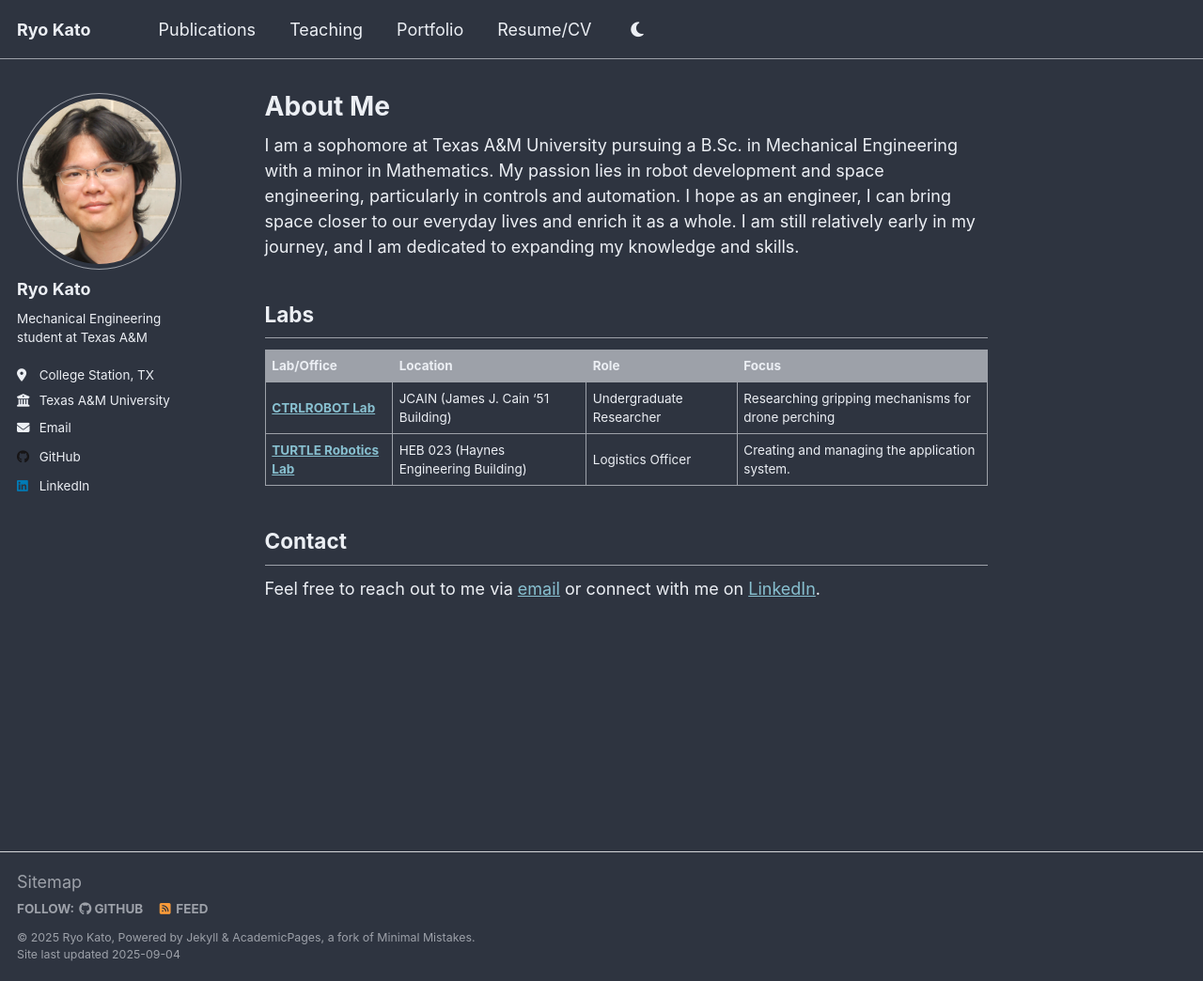
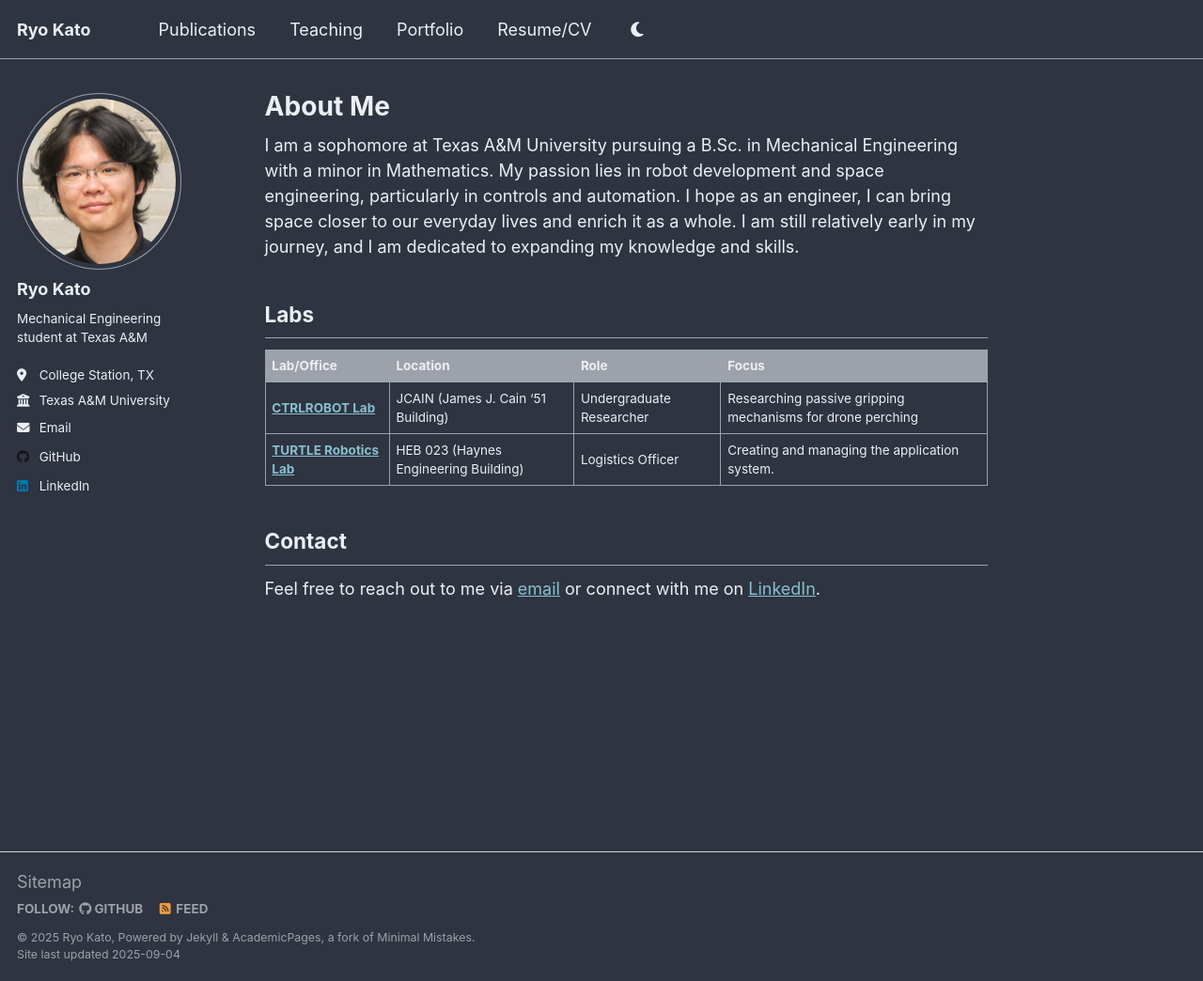
Before and after one commit to theryokato/theryokato.github.io, a Jekyll site: the page built from _pages/about.md, in a window 1280 px wide and 1044 px high. Shown: the whole window at 94% size. Built offline with Jekyll 4.4.1, drawn with Linux system fonts in a browser that asks for light colours; a script that is not in the unit is left out.

Commit message:
minor changed to about.md

```diff
--- a/_pages/about.md
+++ b/_pages/about.md
@@ -14,7 +14,7 @@ I am a sophomore at Texas A&M University pursuing a B.Sc. in Mechanical Engineer
 
 | **Lab/Office** | **Location** | **Role** | **Focus** |
 |---------------------|---------------------------------------|-------------------|----------------------|
-| **[CTRLROBOT Lab](https://zh.engr.tamu.edu/)** | JCAIN (James J. Cain '51 Building) | Undergraduate Researcher | Researching gripping mechanisms for drone perching |
+| **[CTRLROBOT Lab](https://zh.engr.tamu.edu/)** | JCAIN (James J. Cain '51 Building) | Undergraduate Researcher | Researching passive gripping mechanisms for drone perching |
 | **[TURTLE Robotics Lab](turtlerobotics.org)** | HEB 023 (Haynes Engineering Building) | Logistics Officer | Creating and managing the application system. |
 
 
```
